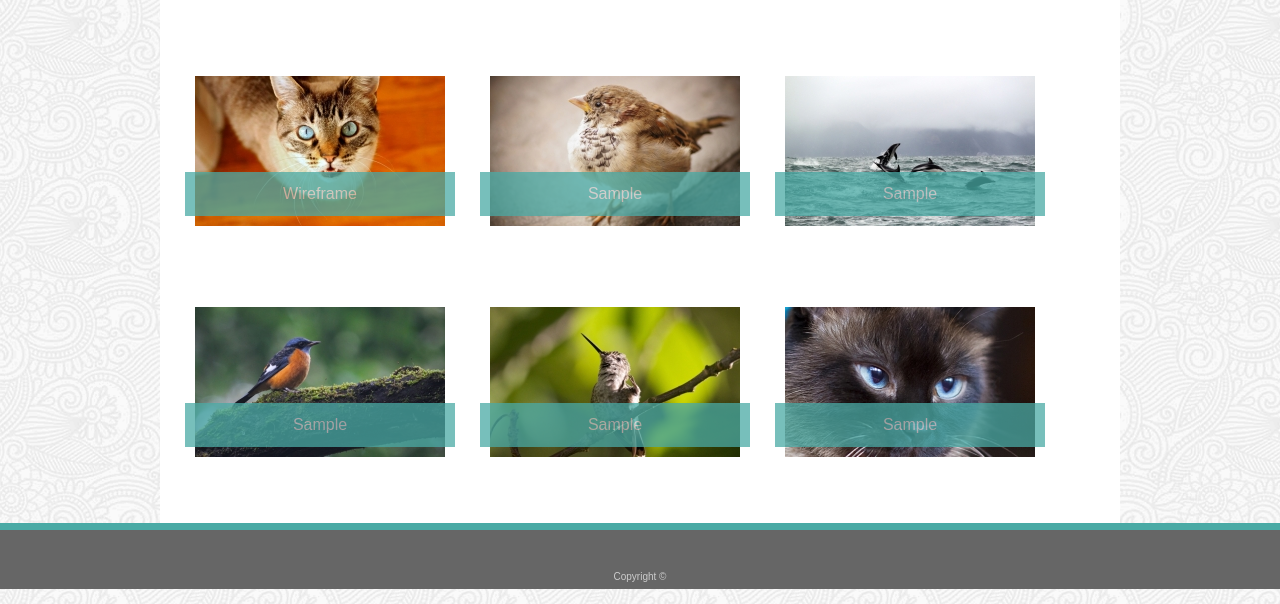
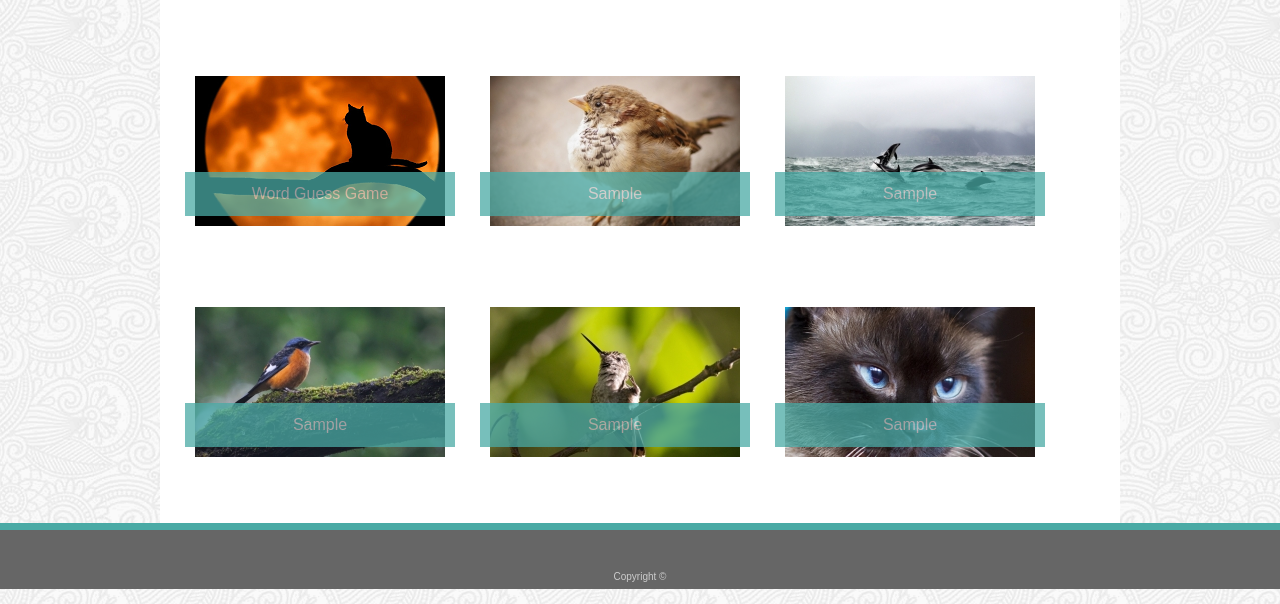
Before and after one commit to reanderson/basic-portfolio, a plain HTML site: page portfolio.html in a window 1280 px wide. Shown: the part 211-815 px from the top of the page. Drawn offline with Linux system fonts and the light colour scheme.

Commit message:
updated portfolio

```diff
--- a/portfolio.html
+++ b/portfolio.html
@@ -41,9 +41,9 @@
     <div class="clearfix folioline">
       <div class="foliobox">
         <div class="foliotext">
-          <a href="https://reanderson.github.io/homework-1/" class="foliolink" target="_blank">Wireframe</a>
+          <a href="https://reanderson.github.io/word-guess-game/" class="foliolink" target="_blank">Word Guess Game</a>
         </div>
-        <img src="assets/images/filler-1.jpg" class="folioimage"/>
+        <img src="assets/images/wordguess.png" class="folioimage"/>
       </div>
       <div class="foliobox">
         <div class="foliotext">
```
Also changed, not shown: assets/images/wordguess.png (added).
